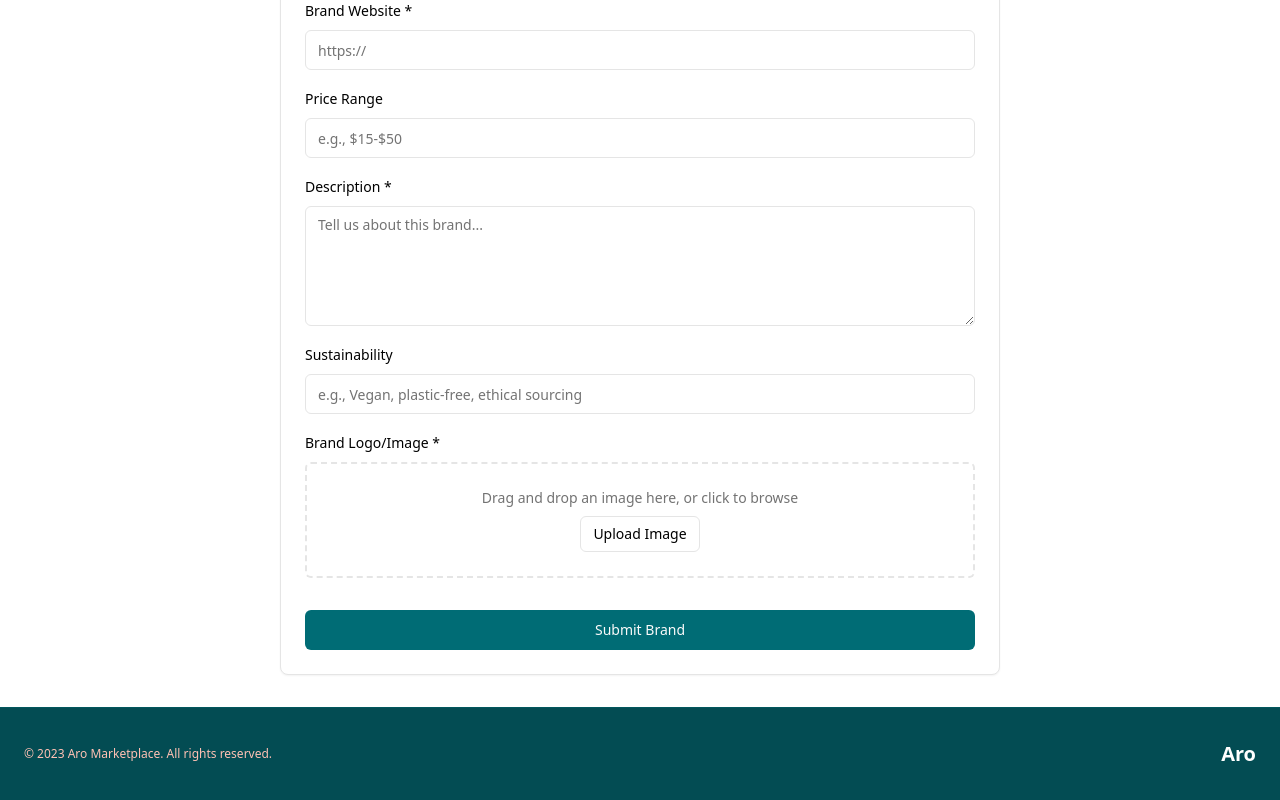
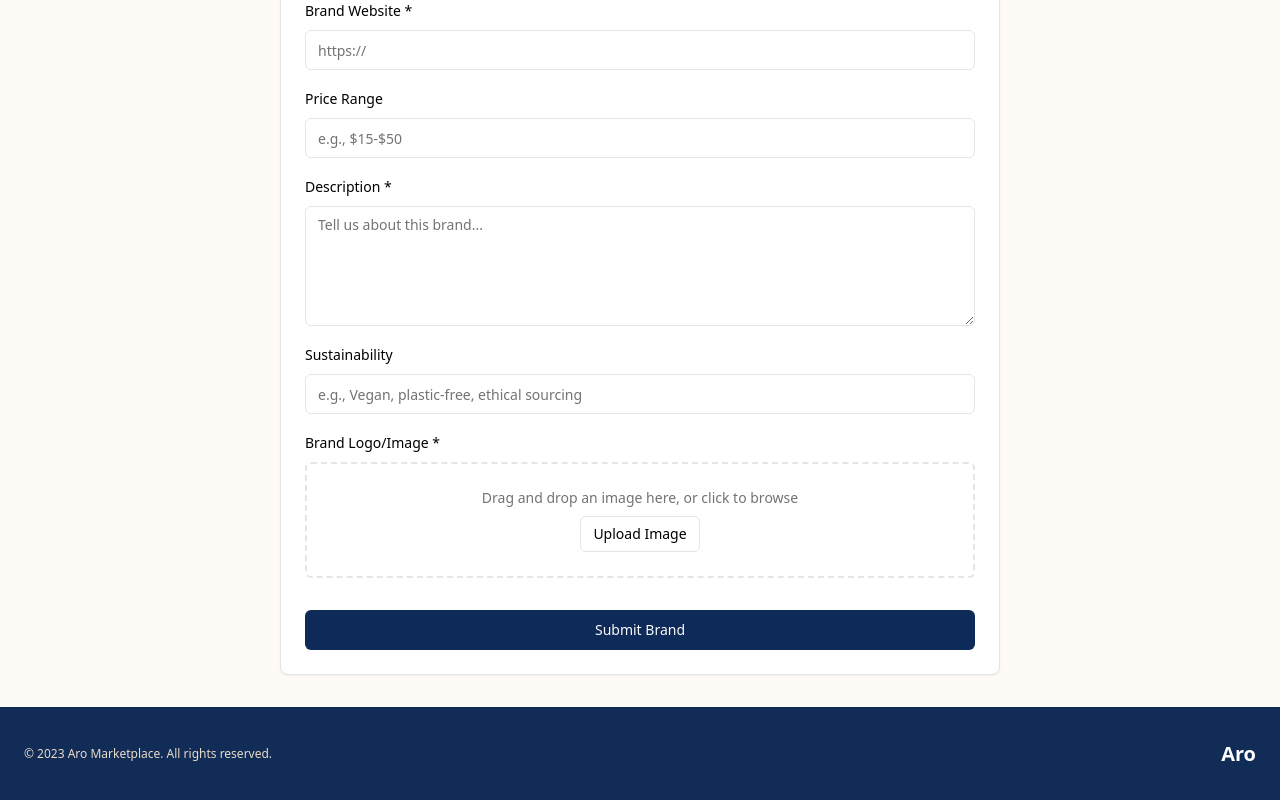
Before and after one commit to josephmgood/aro, a React (Vite) app: page /submit in a window 1280 px wide. Shown: the part 614-1414 px from the top of the page. Built offline with nearby package versions, Linux system fonts and the light colour scheme.

Commit message:
Update color scheme and avatar
Updates the color scheme to FEFAF6, EADBC8, DAC0A3, and 102C57. Also updates the avatar for the maker of the month.

```diff
--- a/src/components/BrandCard.tsx
+++ b/src/components/BrandCard.tsx
@@ -8,7 +8,7 @@ interface BrandCardProps {
 
 export function BrandCard({ brand }: BrandCardProps) {
   return (
-    <div className="bg-white rounded-lg overflow-hidden shadow-sm border border-brandColors-lightSalmon/20 hover:shadow-md transition-all">
+    <div className="bg-white rounded-lg overflow-hidden shadow-sm border border-brandColors-darkTan/20 hover:shadow-md transition-all">
       <Link to={`/brand/${brand.id}`} className="block">
         <div className="aspect-[4/3] overflow-hidden">
           <img
@@ -18,12 +18,12 @@ export function BrandCard({ brand }: BrandCardProps) {
           />
         </div>
         <div className="p-3">
-          <h3 className="text-sm font-medium text-brandColors-darkTeal truncate">{brand.name}</h3>
-          <div className="mt-2 text-xs font-medium text-brandColors-mediumTeal">
+          <h3 className="text-sm font-medium text-brandColors-darkBlue truncate">{brand.name}</h3>
+          <div className="mt-2 text-xs font-medium text-brandColors-darkBlue/70">
             {brand.category}
           </div>
           <div className="flex items-center mt-1">
-            <span className="text-xs text-brandColors-salmon">@{brand.founder.name.replace(/\s+/g, "").toLowerCase()}</span>
+            <span className="text-xs text-brandColors-darkTan">@{brand.founder.name.replace(/\s+/g, "").toLowerCase()}</span>
           </div>
         </div>
       </Link>
--- a/src/components/CategoriesList.tsx
+++ b/src/components/CategoriesList.tsx
@@ -32,8 +32,8 @@ export function CategoriesList({ activeCategory = "All", onSelectCategory }: Cat
           size="sm"
           onClick={() => handleCategoryClick(category)}
           className={activeCategory === category
-            ? "bg-brandColors-salmon text-brandColors-darkTeal hover:bg-brandColors-salmon/90"
-            : "border-brandColors-mediumTeal/40 text-brandColors-darkTeal hover:bg-brandColors-lightSalmon/50"}
+            ? "bg-brandColors-darkTan text-brandColors-darkBlue hover:bg-brandColors-darkTan/90"
+            : "border-brandColors-darkBlue/40 text-brandColors-darkBlue hover:bg-brandColors-mediumTan/50"}
         >
           {category}
         </Button>
--- a/src/components/Footer.tsx
+++ b/src/components/Footer.tsx
@@ -3,9 +3,9 @@ import { Link } from "react-router-dom";
 
 export function Footer() {
   return (
-    <footer className="py-6 md:py-8 border-t border-brandColors-mediumTeal/30 bg-brandColors-darkTeal text-white">
+    <footer className="py-6 md:py-8 border-t border-brandColors-darkBlue/30 bg-brandColors-darkBlue text-white">
       <div className="container flex justify-between items-center px-4 md:px-6">
-        <div className="text-xs text-brandColors-lightSalmon">
+        <div className="text-xs text-brandColors-mediumTan">
           © 2023 Aro Marketplace. All rights reserved.
         </div>
         <Link to="/" className="font-bold text-xl text-white">
--- a/src/components/Header.tsx
+++ b/src/components/Header.tsx
@@ -28,7 +28,7 @@ export function Header() {
   };
 
   return (
-    <header className="border-b sticky top-0 z-10 bg-brandColors-darkTeal text-white">
+    <header className="border-b sticky top-0 z-10 bg-brandColors-darkBlue text-white">
       <div className="container flex items-center justify-between h-16 px-4 md:px-6">
         {/* Logo */}
         <Link to="/" className="font-bold text-xl text-white">
@@ -50,7 +50,7 @@ export function Header() {
 
         {/* Submit Brand button */}
         <Link to="/submit">
-          <Button variant="outline" className="border-white text-brandColors-darkTeal bg-brandColors-lightSalmon hover:bg-brandColors-salmon hover:text-white">
+          <Button variant="outline" className="border-white text-brandColors-darkBlue bg-brandColors-mediumTan hover:bg-brandColors-darkTan hover:text-white">
             Submit Brand
           </Button>
         </Link>
@@ -71,8 +71,8 @@ function NavItem({ isActive, children, onClick }: NavItemProps) {
       onClick={onClick}
       className={`px-4 py-2 text-sm font-medium rounded-full transition-colors ${
         isActive
-          ? "bg-brandColors-salmon text-brandColors-darkTeal"
-          : "text-white hover:bg-brandColors-mediumTeal"
+          ? "bg-brandColors-darkTan text-brandColors-darkBlue"
+          : "text-white hover:bg-brandColors-darkBlue/70"
       }`}
     >
       {children}
--- a/src/components/StatsCard.tsx
+++ b/src/components/StatsCard.tsx
@@ -16,11 +16,11 @@ interface StatsCardProps {
 export function StatsCard({ title, value, brand, person }: StatsCardProps) {
   if (brand) {
     return (
-      <div className="rounded-lg p-6 flex items-center justify-between bg-gradient-to-br from-brandColors-lightSalmon/30 to-white shadow-sm border border-brandColors-salmon/20">
+      <div className="rounded-lg p-6 flex items-center justify-between bg-brandColors-mediumTan shadow-sm border border-brandColors-darkTan/20">
         <div className="flex-1">
-          <div className="text-brandColors-darkTeal/70 text-sm mb-2">{title}</div>
+          <div className="text-brandColors-darkBlue/70 text-sm mb-2">{title}</div>
           <Link to={`/brand/${brand.id}`} className="block">
-            <div className="text-brandColors-darkTeal text-3xl font-bold hover:text-brandColors-mediumTeal transition-colors">{brand.name}</div>
+            <div className="text-brandColors-darkBlue text-3xl font-bold hover:text-brandColors-darkBlue/80 transition-colors">{brand.name}</div>
           </Link>
         </div>
         <div className="w-24 h-24 ml-4 overflow-hidden rounded-lg">
@@ -33,17 +33,23 @@ export function StatsCard({ title, value, brand, person }: StatsCardProps) {
   }
 
   if (person) {
+    // Update with a different profile picture
+    const updatedPerson = {
+      ...person,
+      avatarUrl: "https://randomuser.me/api/portraits/men/42.jpg"
+    };
+
     return (
-      <div className="rounded-lg p-6 flex items-center justify-between bg-gradient-to-br from-brandColors-mediumTeal/30 to-brandColors-lightSalmon/20 shadow-sm border border-brandColors-mediumTeal/20">
+      <div className="rounded-lg p-6 flex items-center justify-between bg-brandColors-darkTan shadow-sm border border-brandColors-darkBlue/20">
         <div className="flex-1">
-          <div className="text-brandColors-darkTeal/70 text-sm mb-2">{title}</div>
-          <div className="text-brandColors-darkTeal text-3xl font-bold">{person.name}</div>
+          <div className="text-brandColors-darkBlue/70 text-sm mb-2">{title}</div>
+          <div className="text-brandColors-darkBlue text-3xl font-bold">{updatedPerson.name}</div>
         </div>
         <div className="w-24 h-24 ml-4">
           <Avatar className="w-full h-full rounded-lg">
-            <AvatarImage src={person.avatarUrl} alt={person.name} className="w-full h-full object-cover" />
-            <AvatarFallback className="w-full h-full bg-brandColors-salmon/20 text-brandColors-darkTeal text-2xl rounded-lg">
-              {person.name.charAt(0)}
+            <AvatarImage src={updatedPerson.avatarUrl} alt={updatedPerson.name} className="w-full h-full object-cover" />
+            <AvatarFallback className="w-full h-full bg-brandColors-darkTan/20 text-brandColors-darkBlue text-2xl rounded-lg">
+              {updatedPerson.name.charAt(0)}
             </AvatarFallback>
           </Avatar>
         </div>
@@ -52,9 +58,9 @@ export function StatsCard({ title, value, brand, person }: StatsCardProps) {
   }
 
   return (
-    <div className="bg-gradient-to-br from-white to-brandColors-lightSalmon/20 rounded-lg p-6 shadow-sm border border-brandColors-salmon/10">
-      <div className="text-brandColors-darkTeal/70 text-sm mb-2">{title}</div>
-      <div className="text-brandColors-darkTeal text-3xl font-bold">{value}</div>
+    <div className="bg-brandColors-lightCream rounded-lg p-6 shadow-sm border border-brandColors-darkTan/10">
+      <div className="text-brandColors-darkBlue/70 text-sm mb-2">{title}</div>
+      <div className="text-brandColors-darkBlue text-3xl font-bold">{value}</div>
     </div>
   );
 }
--- a/src/index.css
+++ b/src/index.css
@@ -14,7 +14,7 @@
     --popover: 0 0% 100%;
     --popover-foreground: 0 0% 0%;
 
-    --primary: 185 100% 23%;
+    --primary: 217 72% 20%;
     --primary-foreground: 0 0% 98%;
 
     --secondary: 0 0% 96.1%;
@@ -37,32 +37,32 @@
   }
 
   .dark {
-    --background: 185 90% 17%;
+    --background: 217 72% 20%;
     --foreground: 0 0% 98%;
 
-    --card: 185 90% 17%;
+    --card: 217 72% 20%;
     --card-foreground: 0 0% 98%;
 
-    --popover: 185 90% 17%;
+    --popover: 217 72% 20%;
     --popover-foreground: 0 0% 98%;
 
     --primary: 0 0% 98%;
-    --primary-foreground: 185 90% 17%;
+    --primary-foreground: 217 72% 20%;
 
-    --secondary: 185 30% 25%;
+    --secondary: 217 30% 25%;
     --secondary-foreground: 0 0% 98%;
 
-    --muted: 185 30% 25%;
+    --muted: 217 30% 25%;
     --muted-foreground: 0 0% 63.9%;
 
-    --accent: 185 30% 25%;
+    --accent: 217 30% 25%;
     --accent-foreground: 0 0% 98%;
 
     --destructive: 0 62.8% 30.6%;
     --destructive-foreground: 0 0% 98%;
 
-    --border: 185 30% 25%;
-    --input: 185 30% 25%;
+    --border: 217 30% 25%;
+    --input: 217 30% 25%;
     --ring: 0 0% 83.9%;
   }
 }
@@ -72,7 +72,7 @@
     @apply border-border;
   }
   body {
-    @apply bg-background text-foreground;
+    @apply bg-brandColors-lightCream text-foreground;
     font-feature-settings: "rlig" 1, "calt" 1;
   }
 }
@@ -83,7 +83,7 @@
   }
 
   .category-badge {
-    @apply text-xs px-2 py-1 bg-brandColors-darkTeal/10 text-brandColors-darkTeal rounded-full;
+    @apply text-xs px-2 py-1 bg-brandColors-darkBlue/10 text-brandColors-darkBlue rounded-full;
   }
 
   .brand-image {
@@ -91,6 +91,6 @@
   }
 
   .like-button:hover {
-    @apply bg-brandColors-darkTeal/10;
+    @apply bg-brandColors-darkBlue/10;
   }
 }
--- a/tailwind.config.ts
+++ b/tailwind.config.ts
@@ -64,10 +64,10 @@ export default {
 					ring: 'hsl(var(--sidebar-ring))'
 				},
 				brandColors: {
-					darkTeal: '#034C53',
-					mediumTeal: '#007074',
-					salmon: '#F38C79',
-					lightSalmon: '#FFC1B4'
+					darkBlue: '#102C57',
+					darkTan: '#DAC0A3',
+					mediumTan: '#EADBC8',
+					lightCream: '#FEFAF6'
 				}
 			},
 			borderRadius: {
```
Also changed, not shown: src/App.css (+4 -4 lines).
